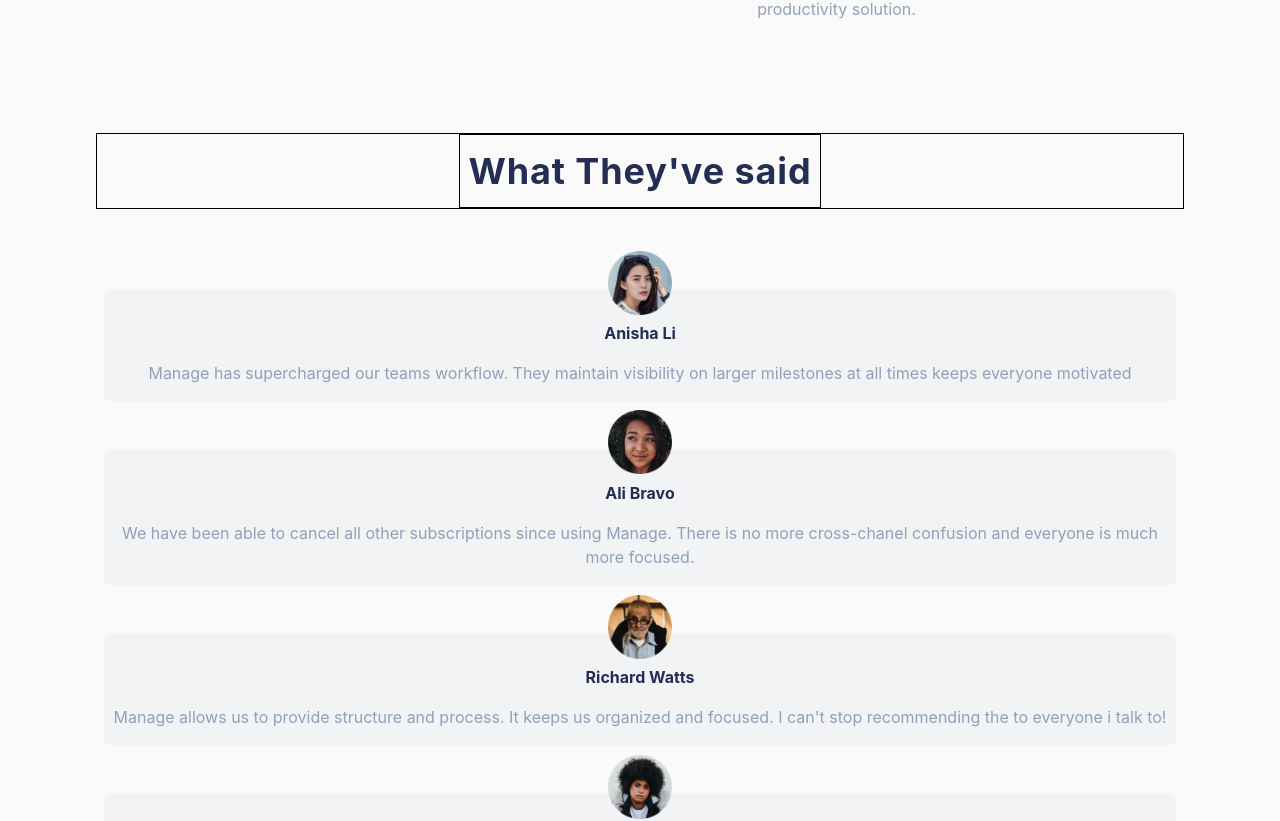
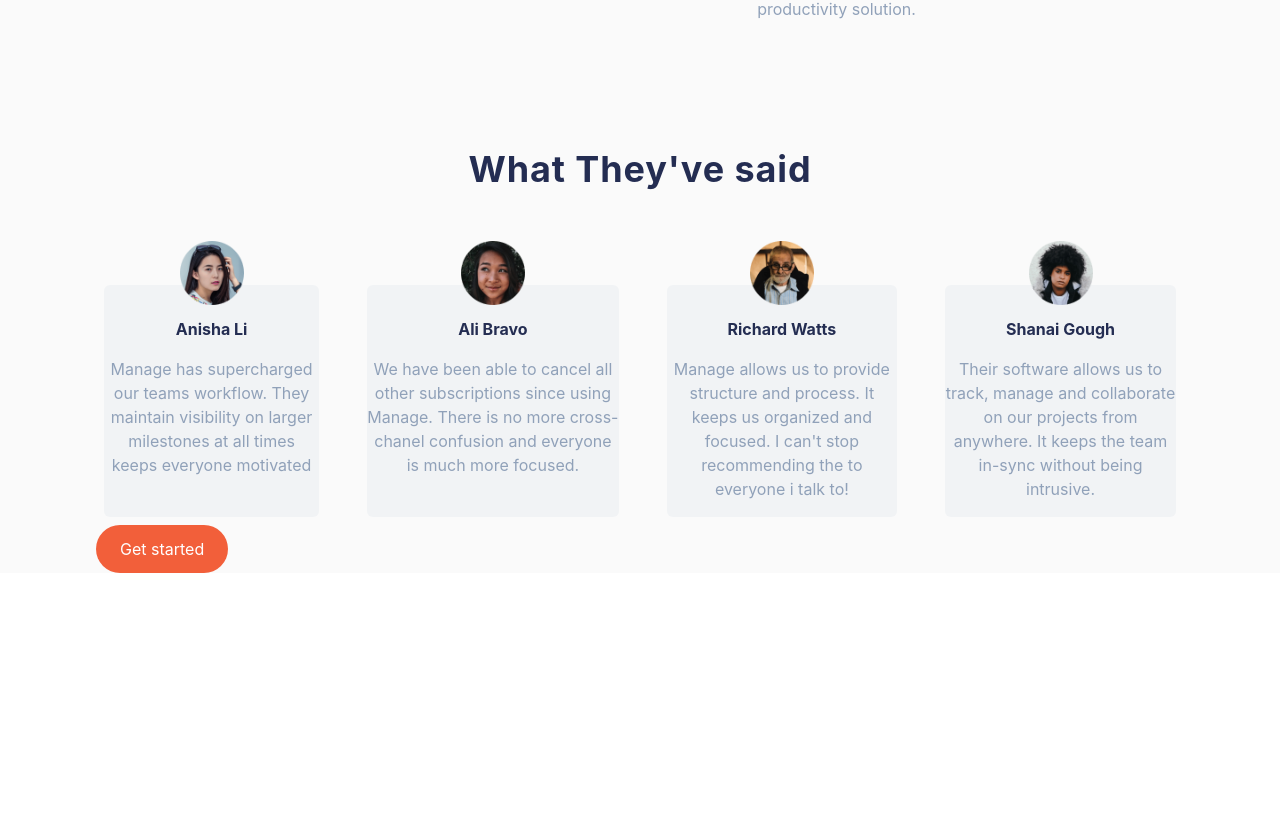
Before and after one commit to jawad-mwadama/manage-landing-page, a React (Vite) app: page / in a window 1280 px wide. Shown: the part 1173-1994 px from the top of the page. After the commit the page ends 1746 px from the top, so only its background shows below. Built offline with nearby package versions, Linux system fonts and the light colour scheme.

Commit message:
removed unecessary borders

```diff
--- a/src/components/Testimonials/Testimonials.tsx
+++ b/src/components/Testimonials/Testimonials.tsx
@@ -45,15 +45,15 @@ const testimonialContent: Testimonial[] = [
 export default function Testimonials() {
   return (
     <section>
-      <div className="mt-20 flex w-full flex-col items-center border text-center md:mt-28 md:items-center md:text-center">
-        <div className="mx-0 flex items-center justify-center border p-2">
+      <div className="mt-20 flex w-full flex-col items-center text-center md:mt-28 md:items-center md:text-center">
+        <div className="mx-0 flex items-center justify-center p-2">
           <h3 className="text-3xl font-bold tracking-wide text-blue-950 sm:text-3xl lg:text-4xl/14">
             What They&apos;ve said
           </h3>
         </div>
       </div>
 
-      <div className="mt-18 w-full flex-col justify-center gap-12 p-2 sm:flex">
+      <div className="mt-18 w-full flex-col justify-center gap-12 p-2 sm:flex md:flex-row">
         {testimonialContent.map((testimonial) => {
           return (
             <div
```
